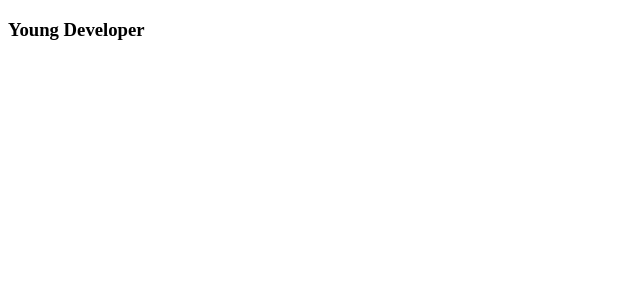
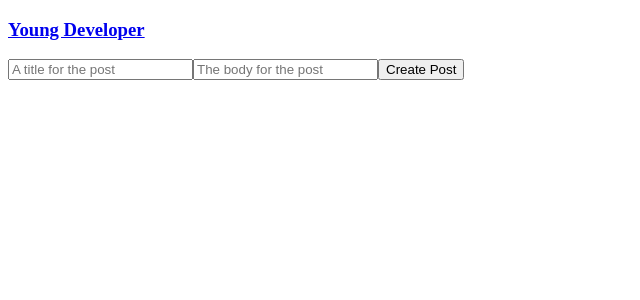
Before and after one commit to bexuma/yd-client, a React (Create React App) app: page /new_post in a window 1280 px wide. Shown: the top 300 px of the page, without its empty margins (0-640 px from the left). Built offline with nearby package versions, Linux system fonts and the light colour scheme.

Commit message:
createPost mutation and page

```diff
--- /dev/null
+++ b/src/components/CreatePost.js
@@ -0,0 +1,55 @@
+import React, { Component } from "react";
+import gql from "graphql-tag";
+import { Mutation } from "react-apollo";
+
+const CREATE_POST = gql`
+  mutation CreatePost($language: Language!, $title: String!, $body: String!) {
+    createPost(language: $language, title: $title, body: $body) {
+      id
+      postedBy {
+        email
+      }
+    }
+  }
+`;
+
+export class CreatePost extends Component {
+  state = {
+    language: "ru",
+    title: "",
+    body: ""
+  };
+  render() {
+    const { language, title, body } = this.state;
+    return (
+      <div>
+        <input
+          className="mb2"
+          value={title}
+          onChange={e => this.setState({ title: e.target.value })}
+          type="text"
+          placeholder="A title for the post"
+        />
+        <input
+          className="mb2"
+          value={body}
+          onChange={e => this.setState({ body: e.target.value })}
+          type="text"
+          placeholder="The body for the post"
+        />
+
+        <Mutation
+          mutation={CREATE_POST}
+          variables={{ language, title, body }}
+          onCompleted={() => console.log("HAHAHAH")}
+        >
+          {createPostMutation => (
+            <button onClick={createPostMutation}>Create Post</button>
+          )}
+        </Mutation>
+      </div>
+    );
+  }
+}
+
+export default CreatePost;
--- a/src/components/Post.js
+++ b/src/components/Post.js
@@ -19,7 +19,12 @@ const POST_QUERY = gql`
 
 export class Post extends Component {
   renderPost = ({ id, language, title, body }) => {
-    return <h3>{title}</h3>;
+    return (
+      <div style={{ whiteSpace: "pre-line" }}>
+        <h3>{title}</h3>
+        <ReactMarkdown source={body} />
+      </div>
+    );
   };
 
   render() {
--- a/src/index.js
+++ b/src/index.js
@@ -1,9 +1,10 @@
 import React from "react";
 import ReactDOM from "react-dom";
 import { ApolloProvider } from "react-apollo";
+import { BrowserRouter as Router, Route, Link } from "react-router-dom";
 import PostList from "./components/PostList";
 import Post from "./components/Post";
-import { BrowserRouter as Router, Route, Link } from "react-router-dom";
+import CreatePost from "./components/CreatePost";
 
 import ApolloClient from "apollo-boost";
 
@@ -15,10 +16,14 @@ ReactDOM.render(
   <ApolloProvider client={client}>
     <Router>
       <div>
-        <h3>Young Developer</h3>
+        <Link to="/">
+          <h3>Young Developer</h3>
+        </Link>
 
         <Route exact path="/" component={PostList} />
-        <Route path="/posts/:id" component={Post} />
+        <Route exact path="/new_post" component={CreatePost} />
+        <Route path="/posts/:id/" component={Post} />
+
       </div>
     </Router>
   </ApolloProvider>,
```
